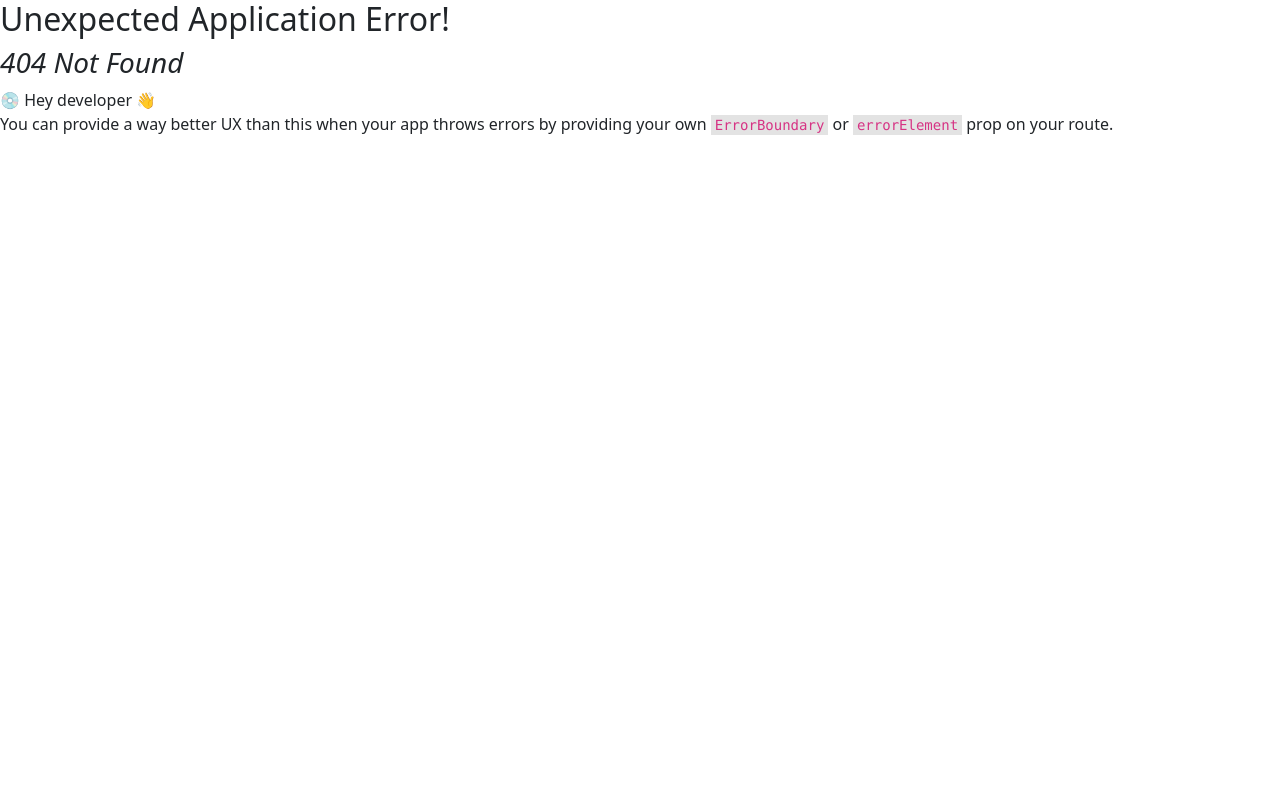
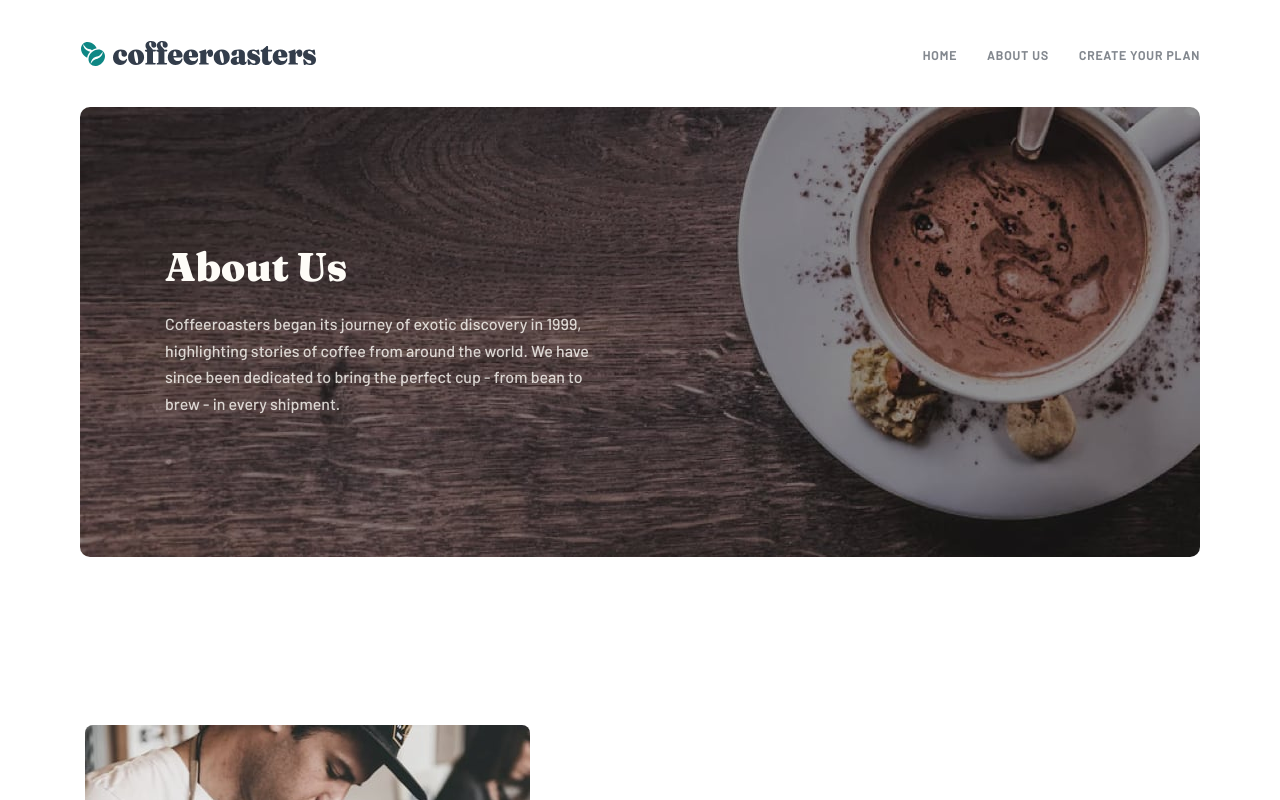
Before and after one commit to Mell789/coffeeroaster-subscription-site, a React (Vite) app: page /coffeeroaster-subscription-site/about in a window 1280 px wide. Before the commit this address had no page. Shown: the top 800 px of the page. Built offline with nearby package versions, Linux system fonts and the light colour scheme.

Commit message:
fix: route path fixed in main.tsx

```diff
--- a/src/main.tsx
+++ b/src/main.tsx
@@ -17,7 +17,7 @@ import Plan from "./pages/Plan.tsx";
 
 const router = createBrowserRouter([
   {
-    path: "/",
+    path: "/coffeeroaster-subscription-site/",
     element: <App />,
     children: [
       {
@@ -25,11 +25,11 @@ const router = createBrowserRouter([
         element: <Home />,
       },
       {
-        path: "/about",
+        path: "/coffeeroaster-subscription-site/about",
         element: <About />,
       },
       {
-        path: "/plan",
+        path: "/coffeeroaster-subscription-site/plan",
         element: <Plan />,
       },
     ],
--- a/src/pages/Navbar.tsx
+++ b/src/pages/Navbar.tsx
@@ -47,34 +47,55 @@ export default function Navbar() {
           }}
         >
           <li className="mt-40">
-            <Link to="/" className="d-block" onClick={setDisplayListFalse}>
+            <Link
+              to="/coffeeroaster-subscription-site/"
+              className="d-block"
+              onClick={setDisplayListFalse}
+            >
               <h4 className="fraunces text-center m-0">Home</h4>
             </Link>
           </li>
           <li>
-            <Link to="/about" className="d-block" onClick={setDisplayListFalse}>
+            <Link
+              to="/coffeeroaster-subscription-site/about"
+              className="d-block"
+              onClick={setDisplayListFalse}
+            >
               <h4 className="fraunces text-center  m-0">About Us</h4>
             </Link>
           </li>
           <li>
-            <Link to="/plan" className="d-block" onClick={setDisplayListFalse}>
+            <Link
+              to="/coffeeroaster-subscription-site/plan"
+              className="d-block"
+              onClick={setDisplayListFalse}
+            >
               <h4 className="fraunces text-center  m-0">Create Your Plan</h4>
             </Link>
           </li>
         </ul>
         <ul className="d-none d-md-flex gap-30">
           <li>
-            <Link to="/" className="barlow link">
+            <Link
+              to="/coffeeroaster-subscription-site/"
+              className="barlow link"
+            >
               Home
             </Link>
           </li>
           <li>
-            <Link to="/about" className="barlow link">
+            <Link
+              to="/coffeeroaster-subscription-site/about"
+              className="barlow link"
+            >
               About Us
             </Link>
           </li>
           <li>
-            <Link to="/plan" className="barlow link">
+            <Link
+              to="/coffeeroaster-subscription-site/plan"
+              className="barlow link"
+            >
               Create Your Plan
             </Link>
           </li>
```
